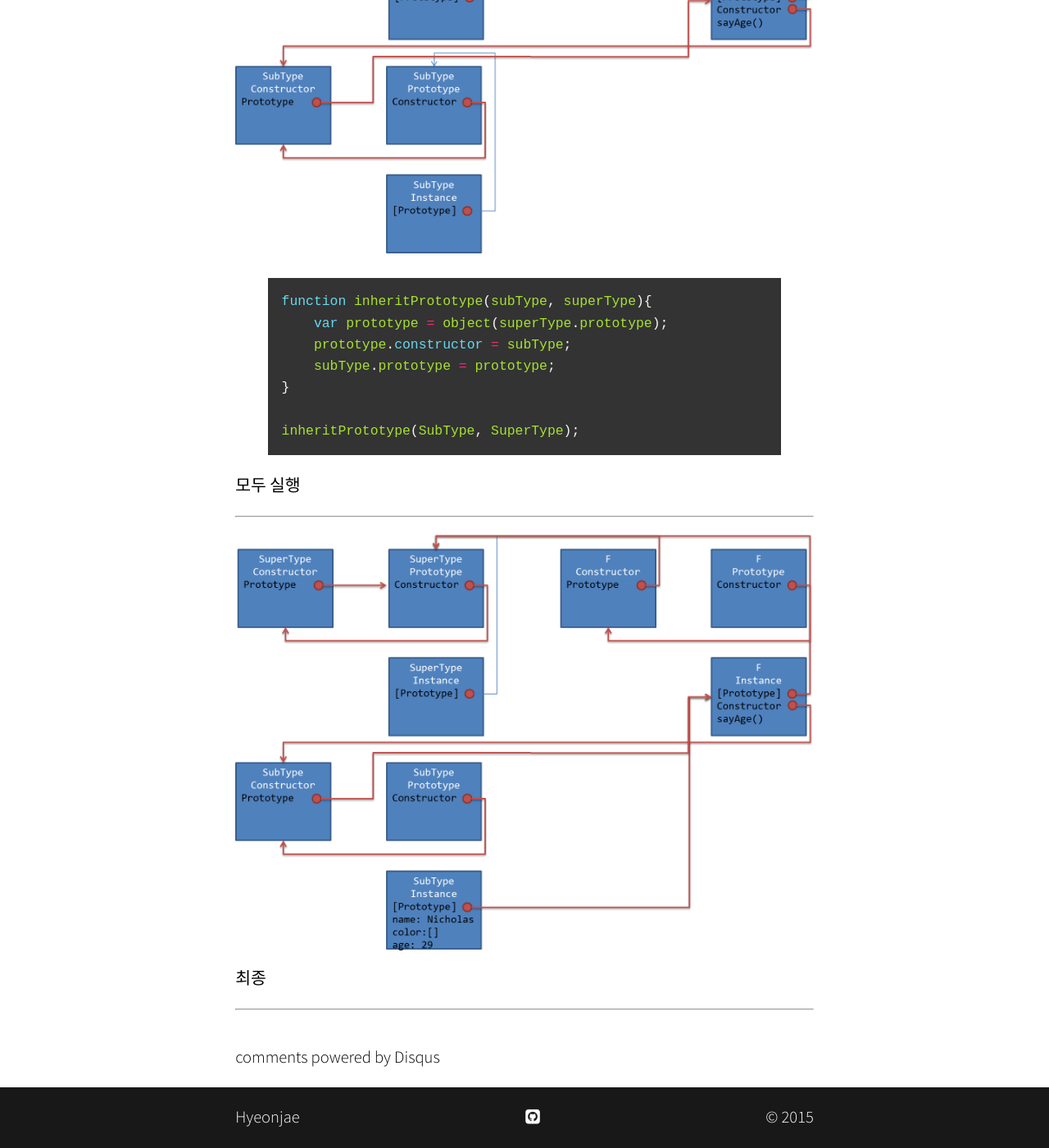
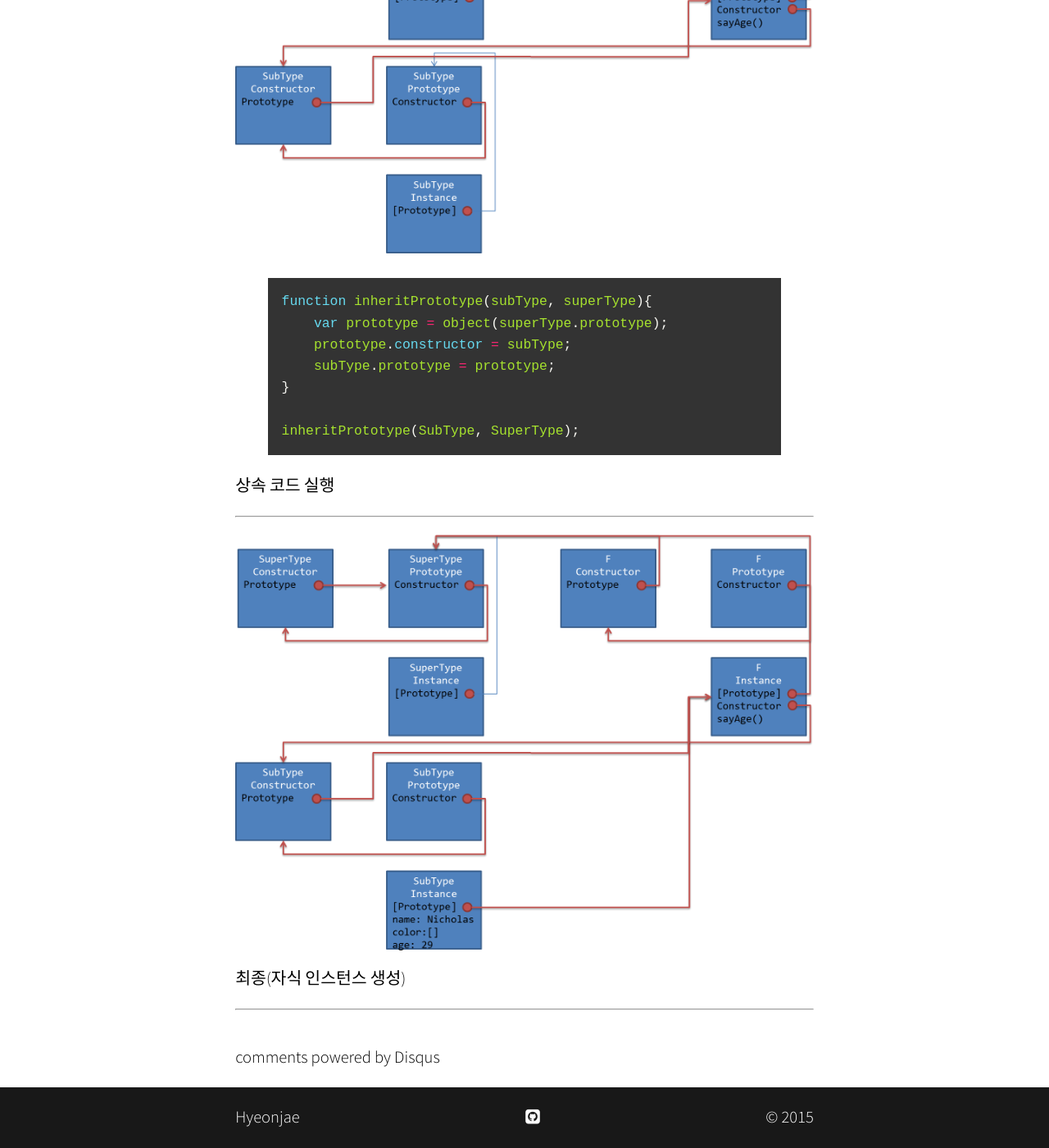
Before and after one commit to hyeonjae/hyeonjae.github.io.archive, a Jekyll site: the page built from _posts/2015-03-09-javascript-study-5.md, in a window 1280 px wide and 1400 px high, scrolled down 8767 px. Shown: the whole window at 82% size. Built offline with Jekyll 4.4.1, drawn with Linux system fonts in a browser that asks for light colours; nearby versions of some CDN libraries; some web fonts are replaced; comment, search, counter and statistics services are not loaded.

Commit message:
no message

```diff
--- a/_posts/2015-03-09-javascript-study-5.md
+++ b/_posts/2015-03-09-javascript-study-5.md
@@ -217,12 +217,12 @@ function inheritPrototype(subType, superType){
 
 inheritPrototype(SubType, SuperType);
 {% endhighlight %}
-모두 실행
+상속 코드 실행
 
 ---
 
 ![7]({{ site.url }}/assets/javascript_inheritance_final4.png)
-최종
+최종(자식 인스턴스 생성)
 
 
 ---
```
